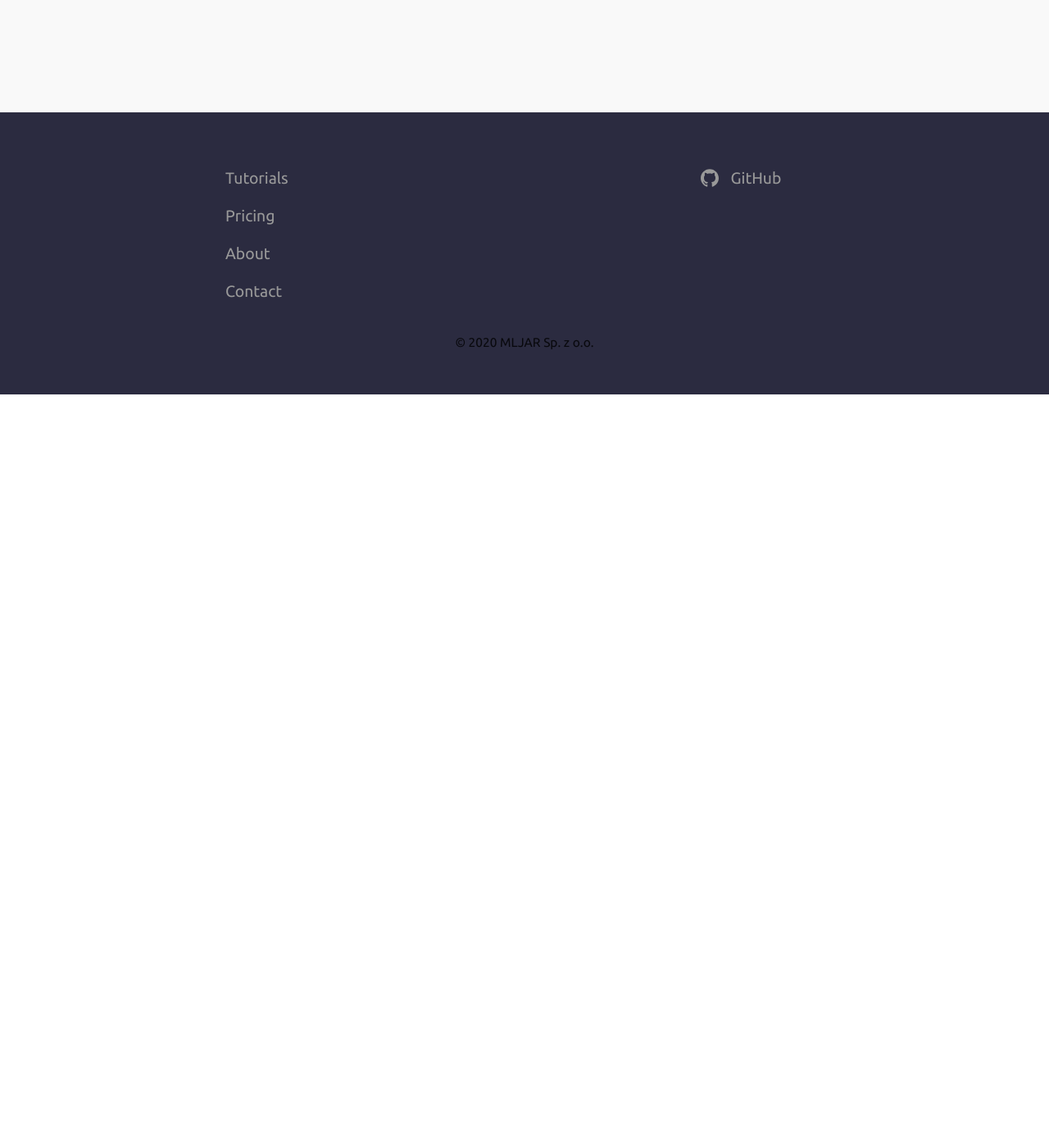
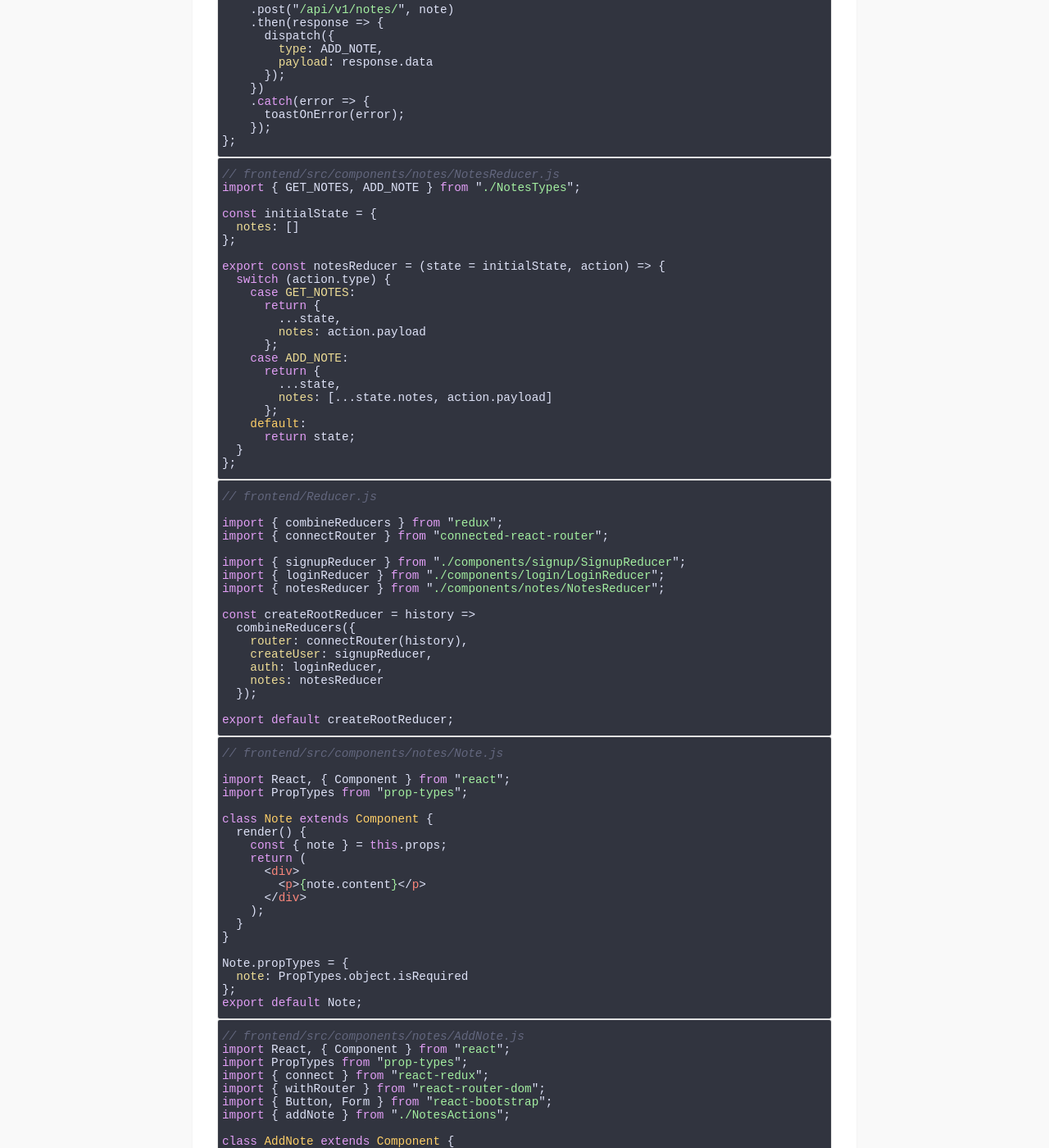
Before and after one commit to 100000000x/website, a Jekyll site: the page built from _posts/2020-10-29-crud-django-rest-framework-react.md, in a window 1280 px wide and 1400 px high, scrolled down 6264 px. Shown: the whole window at 82% size. Built offline with Jekyll 4.4.1, drawn with Linux system fonts in a browser that asks for light colours; before the commit the page ends 6745 px from its top, so only the background shows below that; some of the changed text lies outside the part shown.

Commit message:
add screen shots

````diff
--- a/_layouts/post.html
+++ b/_layouts/post.html
@@ -19,7 +19,7 @@ layout: page
 			Have you found a bug in the code? Please add a <a href="https://github.com/saasitive/django-react-boilerplate/issues/new" target="_blank">GitHub issue</a>.
 		</p>
 		<p>
-			Do you have problems with running the code or setup and need help? Please add a <a href="https://stackoverflow.com">StackOverflow</a> question with <b>saasitive</b> tag.
+			Do you have problems with running the code or setup and need help? Please add a <a href="https://stackoverflow.com">StackOverflow</a> question with <b>django-react</b> tag.
 		</p>
 
 		 <hr>
--- a/_posts/2020-10-29-crud-django-rest-framework-react.md
+++ b/_posts/2020-10-29-crud-django-rest-framework-react.md
@@ -218,3 +218,237 @@ class Migration(migrations.Migration):
 [![List Notes REST API](notes_REST_API_list.png){:.image-border}](notes_REST_API_list.png)
 
 [![Notes DELETE PUT REST API](notes_REST_API_delete_put.png){:.image-border}](notes_REST_API_delete_put.png)
+
+
+
+```jsx
+// frontend/src/components/notes/NotesTypes.js
+export const GET_NOTES = "GET_NOTES";
+export const ADD_NOTE = "ADD_NOTE";
+```
+
+
+```jsx
+// frontend/src/components/notes/NotesActions.js
+import axios from "axios";
+import { toastOnError } from "../../utils/Utils";
+import { GET_NOTES, ADD_NOTE } from "./NotesTypes";
+
+export const getNotes = () => dispatch => {
+  axios
+    .get("/api/v1/notes/")
+    .then(response => {
+      dispatch({
+        type: GET_NOTES,
+        payload: response.data
+      });
+    })
+    .catch(error => {
+      toastOnError(error);
+    });
+};
+
+export const addNote = note => dispatch => {
+  axios
+    .post("/api/v1/notes/", note)
+    .then(response => {
+      dispatch({
+        type: ADD_NOTE,
+        payload: response.data
+      });
+    })
+    .catch(error => {
+      toastOnError(error);
+    });
+};
+```
+
+```jsx
+// frontend/src/components/notes/NotesReducer.js
+import { GET_NOTES, ADD_NOTE } from "./NotesTypes";
+
+const initialState = {
+  notes: []
+};
+
+export const notesReducer = (state = initialState, action) => {
+  switch (action.type) {
+    case GET_NOTES:
+      return {
+        ...state,
+        notes: action.payload
+      };
+    case ADD_NOTE:
+      return {
+        ...state,
+        notes: [...state.notes, action.payload]
+      };
+    default:
+      return state;
+  }
+};
+```
+
+```jsx
+// frontend/Reducer.js
+
+import { combineReducers } from "redux";
+import { connectRouter } from "connected-react-router";
+
+import { signupReducer } from "./components/signup/SignupReducer";
+import { loginReducer } from "./components/login/LoginReducer";
+import { notesReducer } from "./components/notes/NotesReducer";
+
+const createRootReducer = history =>
+  combineReducers({
+    router: connectRouter(history),
+    createUser: signupReducer,
+    auth: loginReducer,
+    notes: notesReducer
+  });
+
+export default createRootReducer;
+```
+
+
+```jsx
+// frontend/src/components/notes/Note.js
+
+import React, { Component } from "react";
+import PropTypes from "prop-types";
+
+class Note extends Component {
+  render() {
+    const { note } = this.props;
+    return (
+      <div>
+        <p>{note.content}</p>
+      </div>
+    );
+  }
+}
+
+Note.propTypes = {
+  note: PropTypes.object.isRequired
+};
+export default Note;
+```
+
+
+```jsx
+// frontend/src/components/notes/AddNote.js
+import React, { Component } from "react";
+import PropTypes from "prop-types";
+import { connect } from "react-redux";
+import { withRouter } from "react-router-dom";
+import { Button, Form } from "react-bootstrap";
+import { addNote } from "./NotesActions";
+
+class AddNote extends Component {
+  constructor(props) {
+    super(props);
+    this.state = {
+      content: ""
+    };
+  }
+  onChange = e => {
+    this.setState({ [e.target.name]: e.target.value });
+  };
+
+  onAddClick = () => {
+    const note = {
+      content: this.state.content
+    };
+    this.props.addNote(note);
+  };
+
+  render() {
+    return (
+      <div>
+        <h2>Add new note</h2>
+        <Form>
+          <Form.Group controlId="contentId">
+            <Form.Label>Note</Form.Label>
+            <Form.Control
+              as="textarea"
+              rows={3}
+              name="content"
+              placeholder="Enter note"
+              value={this.content}
+              onChange={this.onChange}
+            />
+          </Form.Group>
+        </Form>
+        <Button variant="success" onClick={this.onAddClick}>
+          Add note
+        </Button>
+      </div>
+    );
+  }
+}
+
+AddNote.propTypes = {
+  addNote: PropTypes.func.isRequired
+};
+
+const mapStateToProps = state => ({});
+
+export default connect(mapStateToProps, { addNote })(withRouter(AddNote));
+```
+
+```jsx
+// frontend/src/components/notes/NotesList.js
+
+import React, { Component } from "react";
+import PropTypes from "prop-types";
+import { connect } from "react-redux";
+import { withRouter } from "react-router-dom";
+import { getNotes } from "./NotesActions";
+
+import Note from "./Note";
+
+class NotesList extends Component {
+  componentDidMount() {
+    this.props.getNotes();
+  }
+
+  render() {
+    const { notes } = this.props.notes;
+
+    if (notes.length === 0) {
+      return <h2>Please add your first note</h2>;
+    }
+
+    let items = notes.map(note => {
+      return <Note key={note.id} note={note} />;
+    });
+
+    return (
+      <div>
+        <h2>Notes</h2>
+        {items}
+      </div>
+    );
+  }
+}
+
+NotesList.propTypes = {
+  getNotes: PropTypes.func.isRequired,
+  notes: PropTypes.object.isRequired
+};
+
+const mapStateToProps = state => ({
+  notes: state.notes
+});
+
+export default connect(mapStateToProps, {
+  getNotes
+})(withRouter(NotesList));
+```
+
+delete update
+
+
+[![Dashboard Notes](dashboard_notes.png){:.image-border}](dashboard_notes.png)
+
+[![Dashboard Notes Update and Delete](dashboard_notes_update_delete.png){:.image-border}](dashboard_notes_update_delete.png)
````
Also changed, not shown: tutorial/crud-django-rest-framework-react/dashboard_notes.png (added), tutorial/crud-django-rest-framework-react/dashboard_notes_update_delete.png (added).
